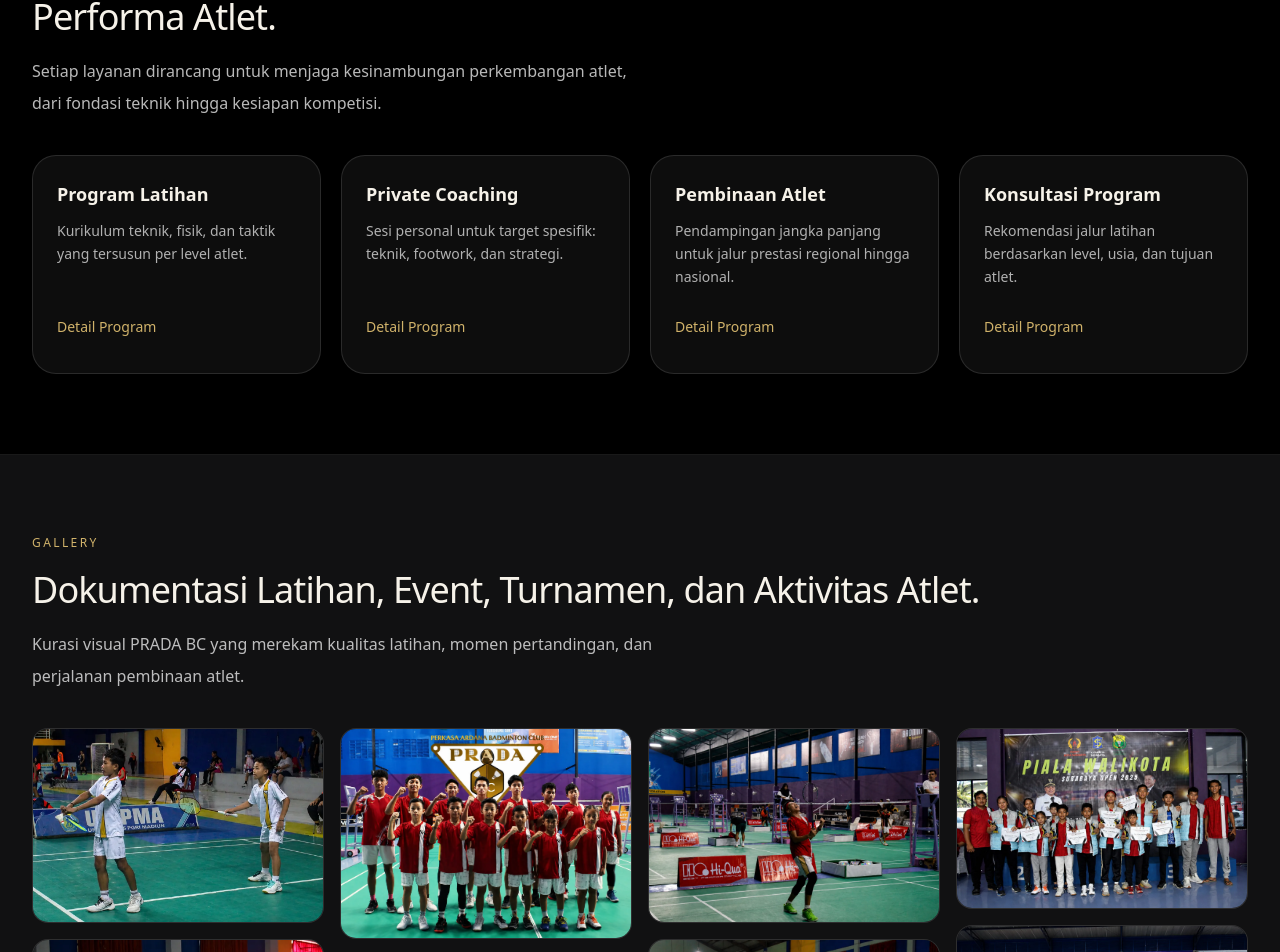
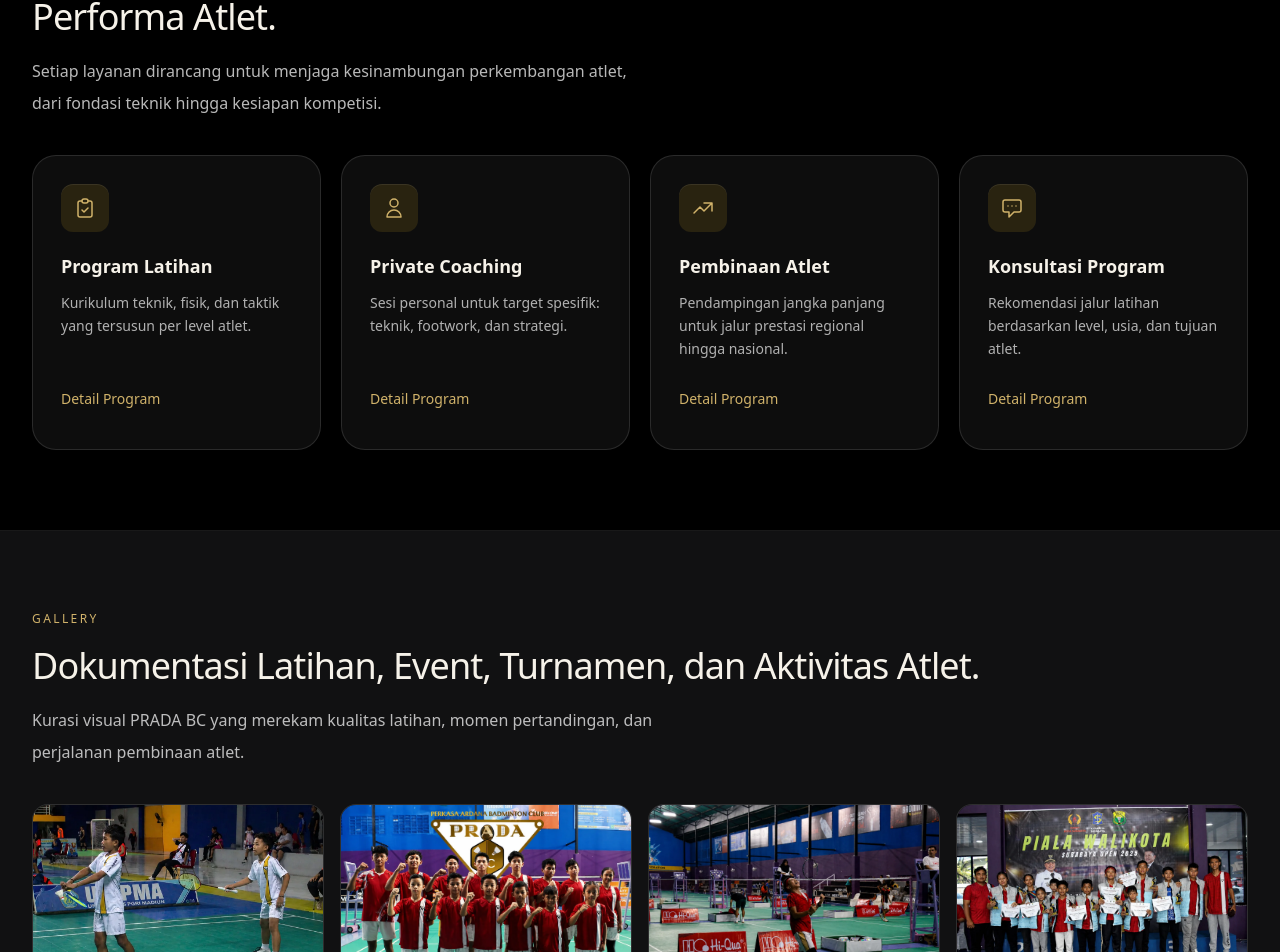
Before and after one commit to DaffaFauzi/websiteprada, a Next.js app: page / in a window 1280 px wide. Shown: the part 2224-3176 px from the top of the page. Built offline with nearby package versions, Linux system fonts and the light colour scheme; no server answers.

Commit message:
new update white theme website

```diff
--- a/app/_components/HomePageClient.tsx
+++ b/app/_components/HomePageClient.tsx
@@ -102,18 +102,38 @@ export default function HomePageClient() {
       {
         title: "Program Latihan",
         desc: "Kurikulum teknik, fisik, dan taktik yang tersusun per level atlet.",
+        icon: (
+          <svg className="w-6 h-6" fill="none" viewBox="0 0 24 24" stroke="currentColor" strokeWidth={1.5}>
+            <path strokeLinecap="round" strokeLinejoin="round" d="M9 5H7a2 2 0 00-2 2v12a2 2 0 002 2h10a2 2 0 002-2V7a2 2 0 00-2-2h-2M9 5a2 2 0 002 2h2a2 2 0 002-2M9 5a2 2 0 012-2h2a2 2 0 012 2m-6 9l2 2 4-4" />
+          </svg>
+        ),
       },
       {
         title: "Private Coaching",
         desc: "Sesi personal untuk target spesifik: teknik, footwork, dan strategi.",
+        icon: (
+          <svg className="w-6 h-6" fill="none" viewBox="0 0 24 24" stroke="currentColor" strokeWidth={1.5}>
+            <path strokeLinecap="round" strokeLinejoin="round" d="M16 7a4 4 0 11-8 0 4 4 0 018 0zM12 14a7 7 0 00-7 7h14a7 7 0 00-7-7z" />
+          </svg>
+        ),
       },
       {
         title: "Pembinaan Atlet",
         desc: "Pendampingan jangka panjang untuk jalur prestasi regional hingga nasional.",
+        icon: (
+          <svg className="w-6 h-6" fill="none" viewBox="0 0 24 24" stroke="currentColor" strokeWidth={1.5}>
+            <path strokeLinecap="round" strokeLinejoin="round" d="M13 7h8m0 0v8m0-8l-8 8-4-4-6 6" />
+          </svg>
+        ),
       },
       {
         title: "Konsultasi Program",
         desc: "Rekomendasi jalur latihan berdasarkan level, usia, dan tujuan atlet.",
+        icon: (
+          <svg className="w-6 h-6" fill="none" viewBox="0 0 24 24" stroke="currentColor" strokeWidth={1.5}>
+            <path strokeLinecap="round" strokeLinejoin="round" d="M8 10h.01M12 10h.01M16 10h.01M9 16H5a2 2 0 01-2-2V6a2 2 0 012-2h14a2 2 0 012 2v8a2 2 0 01-2 2h-5l-5 5v-5z" />
+          </svg>
+        ),
       },
     ],
     [],
@@ -500,12 +520,15 @@ export default function HomePageClient() {
                 <motion.article
                   key={program.title}
                   variants={fadeUp}
-                  className="flex flex-col rounded-2xl sm:rounded-3xl border border-white/12 bg-white/5 p-6 sm:p-6"
+                  className="group flex flex-col rounded-2xl sm:rounded-3xl border border-white/12 bg-white/5 p-6 sm:p-7 transition-all duration-300 hover:-translate-y-1 hover:bg-white/10 hover:border-white/25 hover:shadow-[0_8px_30px_rgba(0,0,0,0.4)] cursor-default"
                 >
-                  <h3 className="text-base sm:text-lg font-semibold text-[#F6F2E9]">{program.title}</h3>
-                  <p className="mt-2 sm:mt-3 text-sm leading-relaxed text-snow/68 flex-1">{program.desc}</p>
-                  <Link href="/program" className="mt-4 inline-flex min-h-[44px] items-center text-sm font-medium text-[#D0B26A] hover:text-[#E0C887] active:scale-[0.98] transition-transform">
-                    Detail Program
+                  <div className="mb-4 sm:mb-5 inline-flex h-12 w-12 items-center justify-center rounded-xl bg-[#C9A227]/15 text-[#D0B26A] transition-transform duration-300 group-hover:scale-110 group-hover:bg-[#C9A227]/25 shadow-[inset_0_1px_0_rgba(255,255,255,0.08)]">
+                    {program.icon}
+                  </div>
+                  <h3 className="text-base sm:text-lg font-semibold text-[#F6F2E9] transition-colors duration-300 group-hover:text-white">{program.title}</h3>
+                  <p className="mt-2 sm:mt-3 text-sm leading-relaxed text-snow/68 flex-1 transition-colors duration-300 group-hover:text-snow/90">{program.desc}</p>
+                  <Link href="/program" className="mt-4 inline-flex min-h-[44px] items-center text-sm font-medium text-[#D0B26A] hover:text-[#E0C887] active:scale-[0.98] transition-all duration-300 group-hover:translate-x-1">
+                    Detail Program <span className="ml-1 opacity-0 transition-opacity duration-300 group-hover:opacity-100">&rarr;</span>
                   </Link>
                 </motion.article>
               ))}
```
